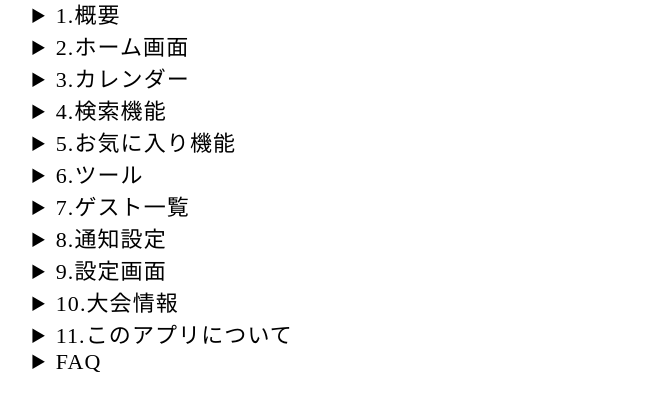
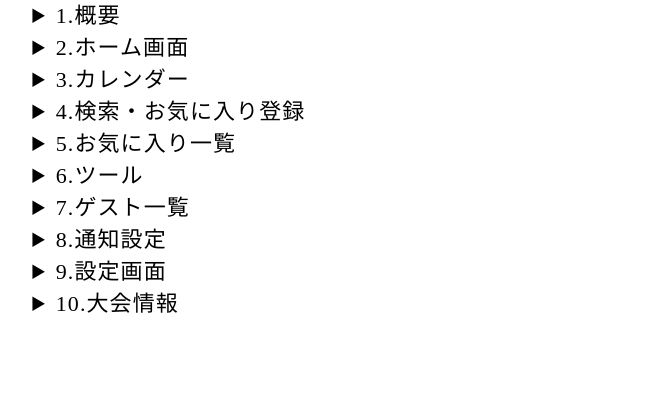
Before and after one commit to KyoKeityou/jankatsumaster_manual, a plain HTML site: page index.html in a window 1280 px wide. Shown: the part 103-514 px from the top of the page, without its empty margins (102-748 px from the left). Drawn offline with Linux system fonts and the light colour scheme.

Commit message:
update_20260406

```diff
--- a/index.html
+++ b/index.html
@@ -26,8 +26,6 @@
       let text7 = load("./contents/manual_s7.txt"); document.getElementById("content7").innerHTML = text7;
       let text8 = load("./contents/manual_s8.txt"); document.getElementById("content8").innerHTML = text8;
       let text9 = load("./contents/manual_s9.txt"); document.getElementById("content9").innerHTML = text9;
-      let text10 = load("./contents/manual_s10.txt"); document.getElementById("content10").innerHTML = text10;
-      let text99 = load("./contents/manual_s99.txt"); document.getElementById("content99").innerHTML = text99;
     };
     document.write(
       '<link href="' + "./manual.css" + '" type="text/css" rel="stylesheet">'
@@ -48,8 +46,6 @@
           <div class="menu_div"><div id="content7"></div></div>
           <div class="menu_div"><div id="content8"></div></div>
           <div class="menu_div"><div id="content9"></div></div>
-          <div class="menu_div"><div id="content10"></div></div>
-          <div class="menu_div"><div id="content99"></div></div>
           </div>
        </div>
       </div>
```
Also changed, not shown: contents/manual_s0.txt, contents/manual_s1.txt, contents/manual_s10.txt (deleted), contents/manual_s2.txt, contents/manual_s3.txt, contents/manual_s4.txt, contents/manual_s5.txt, contents/manual_s6.txt, contents/manual_s7.txt, contents/manual_s8.txt, contents/manual_s9.txt, contents/manual_s99.txt (deleted), images/favorite_list.jpg, images/profile.jpg (added), 2 more files, 1 other file.
